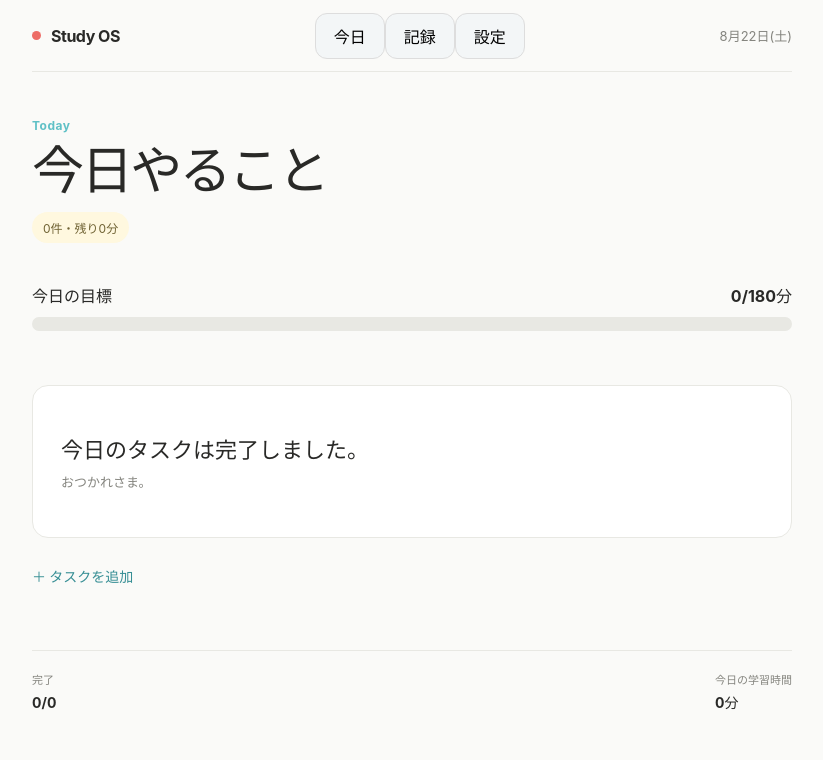
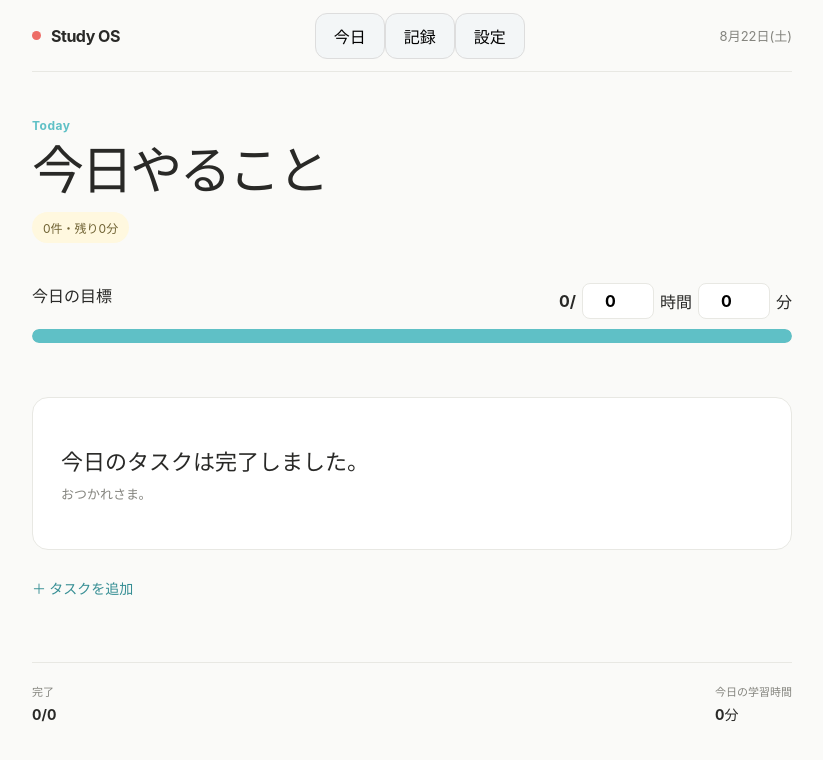
Before and after one commit to tjdgm2/study-os, a React (Vite) app: page / in a window 1280 px wide. Shown: the top 760 px of the page, without its empty margins (228-1051 px from the left). Built offline with nearby package versions, Linux system fonts and the light colour scheme.

Commit message:
improve subject settings and daily foal

```diff
--- a/src/App.css
+++ b/src/App.css
@@ -917,6 +917,23 @@ button:hover {
   font-weight: 600;
 }
 
+.daily-goal-control {
+  display: flex;
+  align-items: center;
+  gap: 6px;
+  font-weight: 700;
+}
+
+.daily-goal-control input {
+  width: 72px;
+  height: 36px;
+  padding: 0 8px;
+  border: 1px solid var(--line);
+  border-radius: 8px;
+  font: inherit;
+  text-align: center;
+}
+
 @media (max-width: 620px) {
   .timer-buttons {
     width: 100%;
--- a/src/App.tsx
+++ b/src/App.tsx
@@ -56,6 +56,8 @@ const STORAGE_KEY = 'study-os-tasks'
 const RECORDS_STORAGE_KEY = 'study-os-records'
 const TASK_DATE_STORAGE_KEY = 'study-os-task-date'
 const SUBJECTS_STORAGE_KEY = 'study-os-subjects'
+const DAILY_GOAL_STORAGE_KEY = 'study-os-daily-goal'
+const DAILY_GOAL_DATE_STORAGE_KEY = 'study-os-daily-goal-date'
 
 const formatMinutes = (minutes: number) => {
   if (minutes < 60) {
@@ -248,7 +250,6 @@ function App() {
   const [selectedDate, setSelectedDate] = useState<string | null>(null)
   const [timerMode, setTimerMode] = useState("countdown")
 
-
   useEffect(() => {
     if (!isTimerRunning) {
       return
@@ -353,6 +354,16 @@ function App() {
       ...currentTasks,
       newTask,
     ])
+    const shouldAddToGoal = window.confirm(
+      `${newTask.duration}分を今日の目標時間にも追加しますか？`,
+    )
+
+    if (shouldAddToGoal) {
+      setDailyGoalMinutes(
+        (currentGoal) =>
+          currentGoal + newTask.duration,
+      )
+    }
 
     setNewTaskTitle('')
     setNewTaskDuration(30)
@@ -405,15 +416,6 @@ function App() {
     setIsTimerRunning(false)
     setElapsedSeconds(0)
   }
-
-  const dailyGoalMinutes = 180
-
-  const progressPercent = Math.min(
-    100,
-    Math.round(
-      (completedMinutes / dailyGoalMinutes) * 100,
-    ),
-  )
 
   const firstDayOfMonth = new Date(
     calendarYear,
@@ -494,6 +496,46 @@ function App() {
     )
   }, [subjects])
 
+  const [dailyGoalMinutes, setDailyGoalMinutes] = useState(() => {
+    const savedDate = localStorage.getItem(
+      DAILY_GOAL_DATE_STORAGE_KEY,
+    )
+
+    const savedGoal = localStorage.getItem(
+      DAILY_GOAL_STORAGE_KEY,
+    )
+
+    if (savedDate !== todayKey) {
+      localStorage.setItem(
+        DAILY_GOAL_DATE_STORAGE_KEY,
+        todayKey,
+      )
+
+      localStorage.setItem(
+        DAILY_GOAL_STORAGE_KEY,
+        '0',
+      )
+
+      return 0;
+    }
+
+    return savedGoal ? Number(savedGoal) : 0
+  })
+
+  useEffect(() => {
+    localStorage.setItem(
+      DAILY_GOAL_STORAGE_KEY,
+      String(dailyGoalMinutes),
+    )
+  }, [dailyGoalMinutes])
+
+  const progressPercent = Math.min(
+    100,
+    Math.round(
+      (completedMinutes / dailyGoalMinutes) * 100,
+    ),
+  )
+
   return (
     <div className="app">
       <header className="topbar">
@@ -544,9 +586,37 @@ function App() {
             <section className="progress-section">
               <div className="progress-heading">
                 <span>今日の目標</span>
-                <strong>
-                  {completedMinutes}/{dailyGoalMinutes}分
-                </strong>
+                <div className="daily-goal-control">
+                  <span>{completedMinutes}/</span>
+                  <input
+                    type="number"
+                    min="0"
+                    value={Math.floor(dailyGoalMinutes / 60)}
+                    onChange={(event) => {
+                      const hours = Number(event.target.value)
+                      setDailyGoalMinutes(
+                        hours * 60 + (dailyGoalMinutes % 60),
+                      )
+                    }}
+                  />
+
+                  <span>時間</span>
+
+                  <input
+                    type="number"
+                    min="0"
+                    max="59"
+                    value={dailyGoalMinutes % 60}
+                    onChange={(event) => {
+                      const minutes = Number(event.target.value)
+                      setDailyGoalMinutes(
+                        Math.floor(dailyGoalMinutes / 60) * 60 + minutes,
+                      )
+                    }}
+                  />
+
+                  <span>分</span>
+                </div>
               </div>
             </section>
 
--- a/src/SettingsPage.tsx
+++ b/src/SettingsPage.tsx
@@ -33,7 +33,7 @@ function SettingsPage({
     const saveEditedSubject = () => {
         const trimmedName = editingSubjectName.trim()
 
-        if(!editingSubject || !trimmedName) {
+        if (!editingSubject || !trimmedName) {
             return
         }
 
@@ -115,7 +115,7 @@ function SettingsPage({
                                                 `${subject}を削除しますか？\n過去の学習記録は削除されません。`,
                                             )
 
-                                        if(!shouldDelete){
+                                            if (!shouldDelete) {
                                                 return
                                             }
 
@@ -135,7 +135,7 @@ function SettingsPage({
                 ))}
             </div>
 
-
+s
 
         </section>
     )
```
Lines whose indentation alone changed are shown as unchanged.
